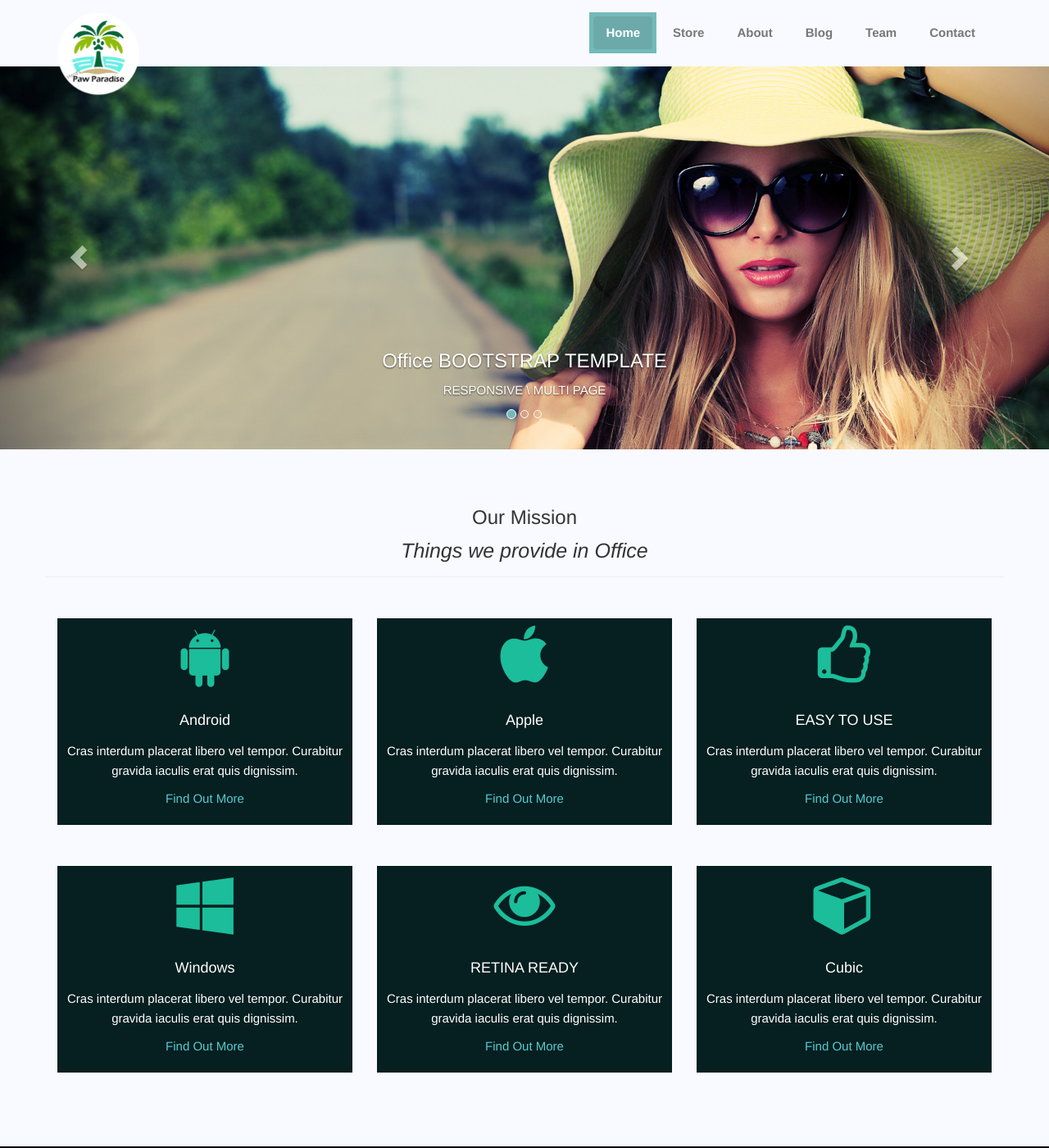
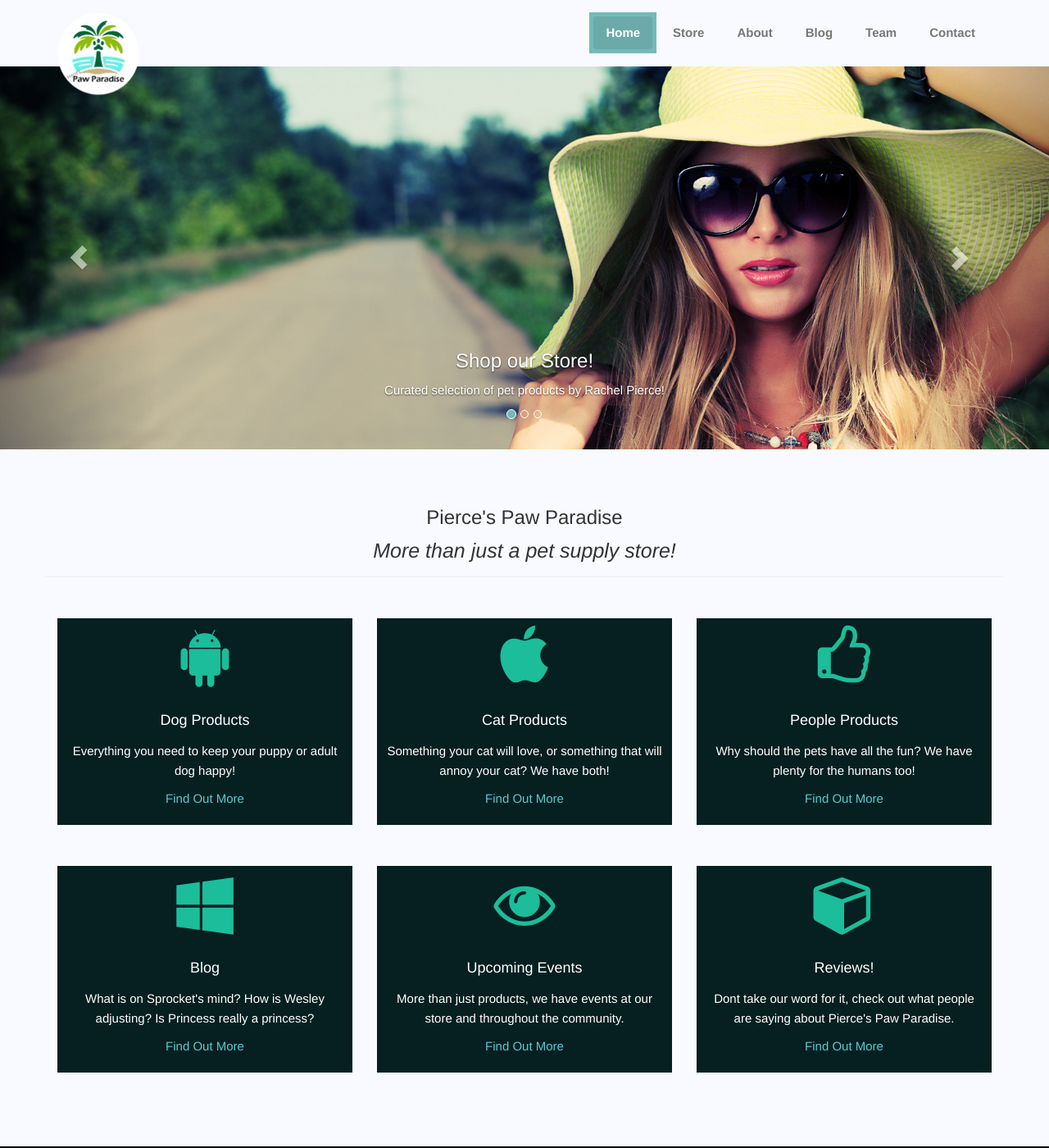
Before and after one commit to PawParadise/pierces-paw-paradise, a Jekyll site: the page built from index.html, in a window 1280 px wide and 1400 px high. Shown: the whole window at 82% size. Built offline with Jekyll 4.4.1, drawn with Linux system fonts in a browser that asks for light colours.

Commit message:
Home content edits
Just some minor changes for testing.  Make it less of the template and more of our store site.

```diff
--- a/_layouts/home_style.html
+++ b/_layouts/home_style.html
@@ -25,8 +25,8 @@
                         <div class="item active">
                             <img src="{{ site.baseurl }}/assets/img/slider/slide2.jpg" height="400" alt="Image of first carousel">
                             <div class="carousel-caption">
-                                <h3 class="carousel-title hidden-xs">Office BOOTSTRAP TEMPLATE</h3>
-                                <p class="carousel-body">RESPONSIVE \ MULTI PAGE</p>
+                                <h3 class="carousel-title hidden-xs">Shop our Store!</h3>
+                                <p class="carousel-body">Curated selection of pet products by Rachel Pierce!</p>
                             </div>
                         </div>
                         <!-- End Slide 1 -->
@@ -35,8 +35,8 @@
                         <div class="item">
                             <img src="{{ site.baseurl }}/assets//img/slider/slide4.jpg" height="400" alt="Image of second carousel">
                             <div class="carousel-caption">
-                                <h3 class="carousel-title hidden-xs">EASY TO CUSTOMIZE</h3>
-                                <p class="carousel-body">BEAUTIFUL \ CLEAN \ MINIMAL</p>
+                                <h3 class="carousel-title hidden-xs">Meet our Family</h3>
+                                <p class="carousel-body">It takes a village to raise a family, and it takes a family to run a store!</p>
                             </div>
                         </div>
                         <!-- End Slide 2 -->
@@ -45,8 +45,8 @@
                         <div class="item">
                             <img src="{{ site.baseurl }}/assets//img/slider/slide2.jpg" height="400" alt="Image of third carousel">
                             <div class="carousel-caption">
-                                <h3 class="carousel-title hidden-xs">MULTI-PURPOSE TEMPLATE</h3>
-                                <p class="carousel-body">PORTFOLIO \ CORPORATE \ CREATIVE</p>
+                                <h3 class="carousel-title hidden-xs">Check Out Our Product Reviews</h3>
+                                <p class="carousel-body">In depth reviews of products by our team of expert (pets)!</p>
                             </div>
                         </div>
                         <!-- End Slide 3 -->
@@ -71,8 +71,8 @@
         <div class="container">
             <div class="row">
                 <div class="services-header">
-                    <h3 class="services-header-title">Our Mission</h3>
-                    <p class="services-header-body"><em> Things we provide in Office </em>  </p><hr>
+                    <h3 class="services-header-title">Pierce's Paw Paradise</h3>
+                    <p class="services-header-body"><em> More than just a pet supply store!</em>  </p><hr>
                 </div>
             </div>
 
@@ -81,8 +81,8 @@
                 <div class="col-lg-4 col-md-4 col-sm-4 col-xs-12">
                     <div class="services-group wow animated fadeInLeft" data-wow-offset="40">
                         <p class="services-icon"><span class="fa fa-android fa-5x"></span></p>
-                        <h4 class="services-title">Android</h4>
-                        <p class="services-body">Cras interdum placerat libero vel tempor. Curabitur gravida iaculis erat quis dignissim.</p>
+                        <h4 class="services-title">Dog Products</h4>
+                        <p class="services-body">Everything you need to keep your puppy or adult dog happy!</p>
                         <p class="services-more"><a href="#">Find Out More</a></p>
                     </div>
                 </div>
@@ -90,8 +90,8 @@
                 <div class="col-lg-4 col-md-4 col-sm-4 col-xs-12">
                     <div class="services-group wow animated zoomIn" data-wow-offset="40">
                         <p class="services-icon"><i class="fa fa-apple fa-5x"></i></p>
-                        <h4 class="services-title">Apple</h4>
-                        <p class="services-body">Cras interdum placerat libero vel tempor. Curabitur gravida iaculis erat quis dignissim.</p>
+                        <h4 class="services-title">Cat Products</h4>
+                        <p class="services-body">Something your cat will love, or something that will annoy your cat?  We have both!</p>
                         <p class="services-more"><a href="#">Find Out More</a></p>
                     </div>
                 </div>
@@ -99,8 +99,8 @@
                 <div class="col-lg-4 col-md-4 col-sm-4 col-xs-12">
                     <div class="services-group wow animated fadeInRight" data-wow-offset="40">
                         <p class="services-icon"><i class="fa fa-thumbs-o-up fa-5x"></i></p>
-                        <h4 class="services-title">EASY TO USE</h4>
-                        <p class="services-body">Cras interdum placerat libero vel tempor. Curabitur gravida iaculis erat quis dignissim.</p>
+                        <h4 class="services-title">People Products</h4>
+                        <p class="services-body">Why should the pets have all the fun?  We have plenty for the humans too!</p>
                         <p class="services-more"><a href="#">Find Out More</a></p>
                     </div>
                 </div>
@@ -112,8 +112,8 @@
                 <div class="col-lg-4 col-md-4 col-sm-4 col-xs-12">
                     <div class="services-group wow animated fadeInLeft" data-wow-offset="40">
                         <p class="services-icon"><span class="fa fa-windows fa-5x"></span></p>
-                        <h4 class="services-title">Windows</h4>
-                        <p class="services-body">Cras interdum placerat libero vel tempor. Curabitur gravida iaculis erat quis dignissim.</p>
+                        <h4 class="services-title">Blog</h4>
+                        <p class="services-body">What is on Sprocket's mind?  How is Wesley adjusting?  Is Princess really a princess?</p>
                         <p class="services-more"><a href="#">Find Out More</a></p>
                     </div>
                 </div>
@@ -121,8 +121,8 @@
                 <div class="col-lg-4 col-md-4 col-sm-4 col-xs-12">
                     <div class="services-group wow animated zoomIn" data-wow-offset="40">
                         <p class="services-icon"><i class="fa fa-eye fa-5x"></i></p>
-                        <h4 class="services-title">RETINA READY</h4>
-                        <p class="services-body">Cras interdum placerat libero vel tempor. Curabitur gravida iaculis erat quis dignissim.</p>
+                        <h4 class="services-title">Upcoming Events</h4>
+                        <p class="services-body">More than just products, we have events at our store and throughout the community.</p>
                         <p class="services-more"><a href="#">Find Out More</a></p>
                     </div>
                 </div>
@@ -130,8 +130,8 @@
                 <div class="col-lg-4 col-md-4 col-sm-4 col-xs-12">
                     <div class="services-group wow animated fadeInRight" data-wow-offset="40">
                         <p class="services-icon"><i class="fa fa-cube fa-5x"></i></p>
-                        <h4 class="services-title">Cubic</h4>
-                        <p class="services-body">Cras interdum placerat libero vel tempor. Curabitur gravida iaculis erat quis dignissim.</p>
+                        <h4 class="services-title">Reviews!</h4>
+                        <p class="services-body">Dont take our word for it, check out what people are saying about Pierce's Paw Paradise.</p>
                         <p class="services-more"><a href="#">Find Out More</a></p>
                     </div>
                 </div>
```
